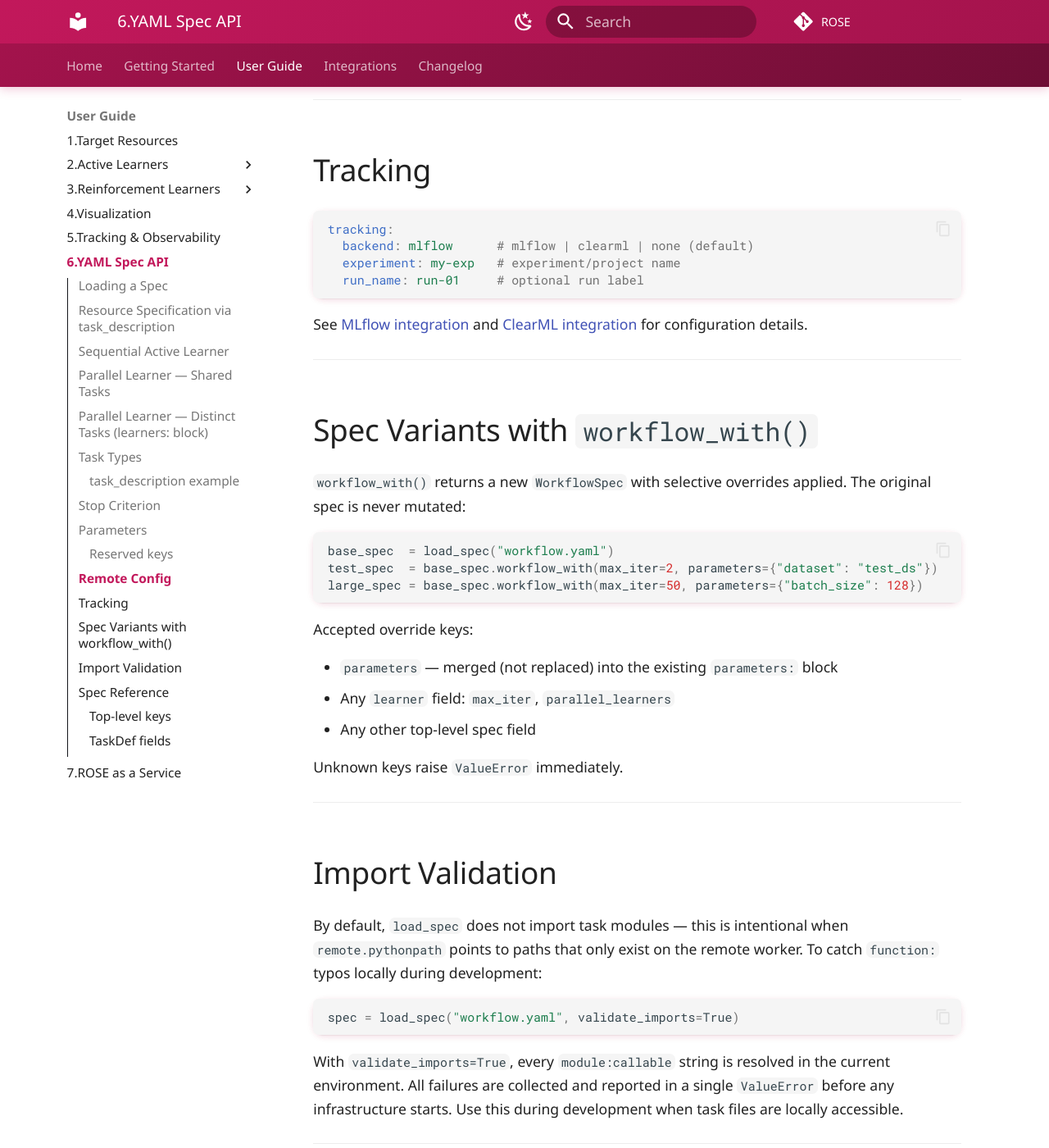
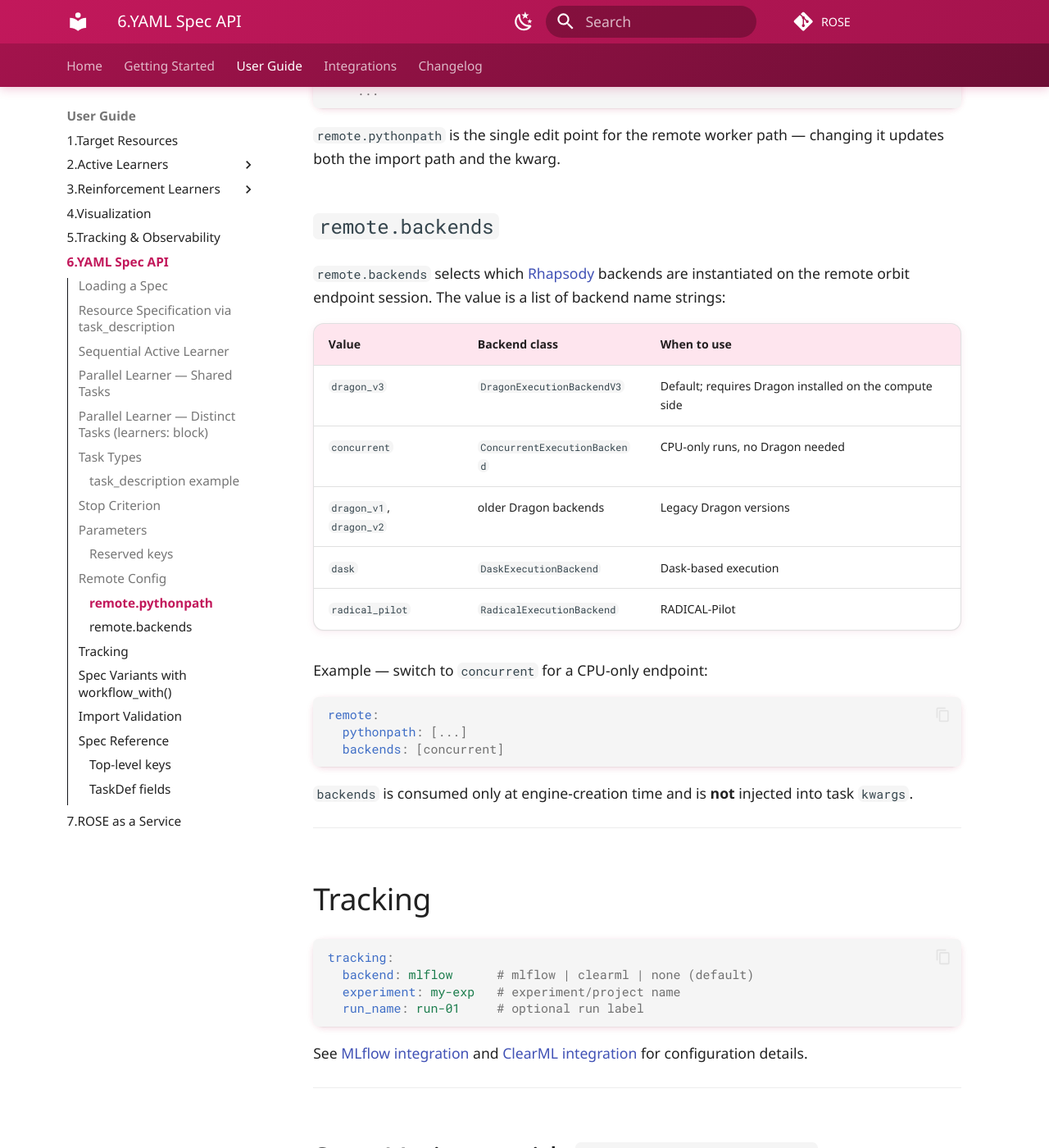
Before and after one commit to radical-cybertools/ROSE, an MkDocs documentation site: the page built from docs/user-guide/spec-api.md, in a window 1280 px wide and 1400 px high, scrolled down 9577 px. Shown: the whole window at 82% size. Built offline with MkDocs 1.6.1 and Material for MkDocs 9.7.7, drawn with Linux system fonts in a browser that asks for light colours; some web fonts are replaced; comment, search, counter and statistics services are not loaded; some of the changed text lies outside the part shown.

Commit message:
leftovers

````diff
--- a/docs/user-guide/spec-api.md
+++ b/docs/user-guide/spec-api.md
@@ -557,7 +557,10 @@ remote:
   pythonpath:
     - /path/to/my/task/modules
     - /path/to/shared/utilities
+  backends: [dragon_v3]   # optional — default shown; use [concurrent] for CPU-only runs
 ```
+
+### `remote.pythonpath`
 
 `remote.pythonpath` entries are added to `sys.path` on the remote worker before any task module is imported. They are also injected into every task's `kwargs["pythonpath"]` (as a list), so task functions can construct file paths without duplicating the value in `parameters:`:
 
@@ -570,6 +573,28 @@ def train(sim_result, **kwargs):
 ```
 
 `remote.pythonpath` is the single edit point for the remote worker path — changing it updates both the import path and the kwarg.
+
+### `remote.backends`
+
+`remote.backends` selects which [Rhapsody](https://github.com/radical-cybertools/rhapsody) backends are instantiated on the remote orbit endpoint session. The value is a list of backend name strings:
+
+| Value | Backend class | When to use |
+|---|---|---|
+| `dragon_v3` | `DragonExecutionBackendV3` | Default; requires Dragon installed on the compute side |
+| `concurrent` | `ConcurrentExecutionBackend` | CPU-only runs, no Dragon needed |
+| `dragon_v1`, `dragon_v2` | older Dragon backends | Legacy Dragon versions |
+| `dask` | `DaskExecutionBackend` | Dask-based execution |
+| `radical_pilot` | `RadicalExecutionBackend` | RADICAL-Pilot |
+
+Example — switch to `concurrent` for a CPU-only endpoint:
+
+```yaml
+remote:
+  pythonpath: [...]
+  backends: [concurrent]
+```
+
+`backends` is consumed only at engine-creation time and is **not** injected into task `kwargs`.
 
 ---
 
@@ -635,6 +660,7 @@ With `validate_imports=True`, every `module:callable` string is resolved in the
 | `stop_criterion` | object | yes | — | Stopping condition |
 | `parameters` | dict | no | `{}` | User-defined kwargs injected into all tasks |
 | `remote.pythonpath` | list[str] | no | `[]` | Paths added to `sys.path` on worker; injected as `pythonpath` kwarg |
+| `remote.backends` | list[str] | no | `["dragon_v3"]` | Rhapsody backends requested on the remote orbit session |
 | `tracking.backend` | string | no | `none` | `mlflow` / `clearml` / `none` |
 | `tracking.experiment` | string | no | `ROSE-Spec` | Experiment name |
 | `tracking.run_name` | string | no | `null` | Run label |
````
Also changed, not shown: 3 other files.
